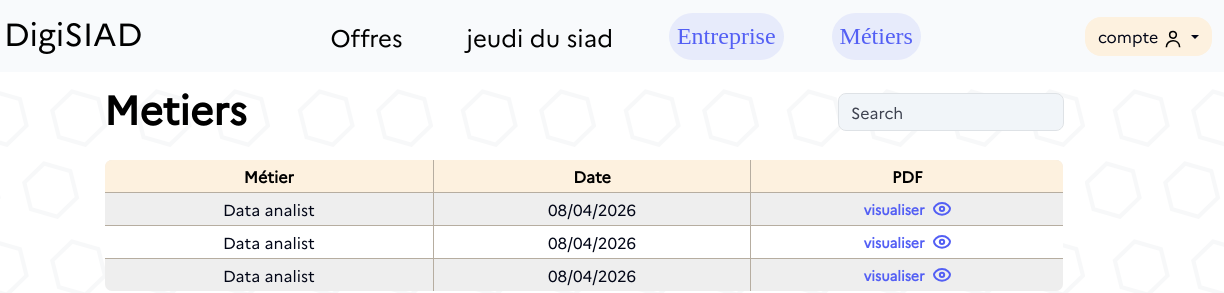
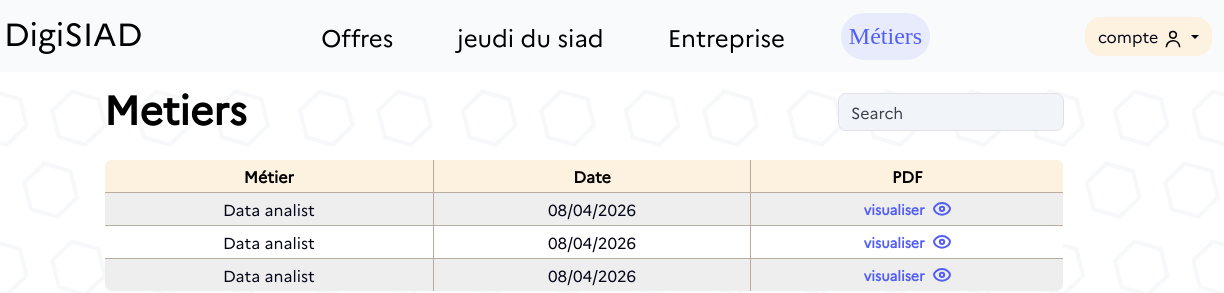
Before and after one commit to eugeosyns/digitalsansfrontiere, a website: page metiers.html in a window 1280 px wide. Shown: the full height of the page, 56-1280 px from the left. Drawn offline with nearby package versions, Linux system fonts and the light colour scheme; files whose address does not match are found by name; a web font is replaced by a local one.

Commit message:
pages compte

```diff
--- a/metiers.html
+++ b/metiers.html
@@ -33,7 +33,7 @@
                             <a class="nav-link" href="jeudi.html">jeudi du siad</a>
                         </li>
                         <li class="nav-item">
-                            <a class="nav-link active" href="Entreprises.html" aria-current="page">
+                            <a class="nav-link" href="Entreprises.html" aria-current="page">
                                 Entreprise
                             </a>
                         </li>
```
